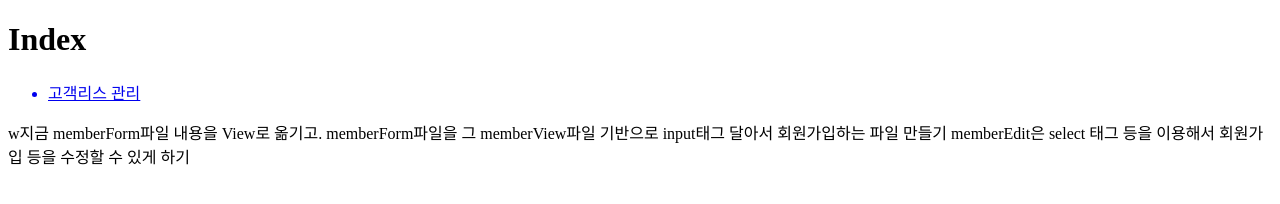
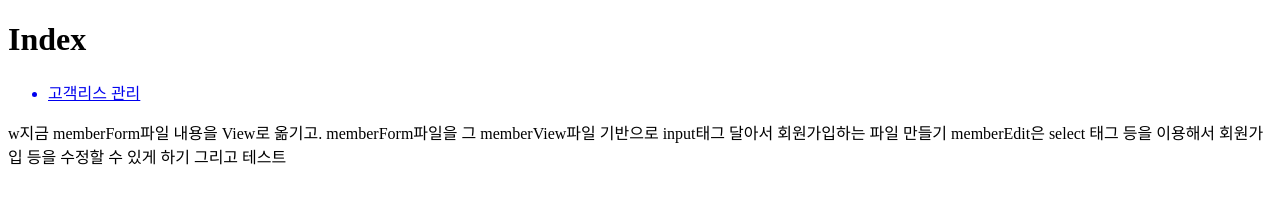
Before and after one commit to YuHungJune/prj_11, a plain HTML site: page public/apple/member/memberView.html in a window 1280 px wide. Drawn offline with Linux system fonts and the light colour scheme.

Commit message:
ㅅㄷㄴㅅ

```diff
--- a/public/apple/member/memberView.html
+++ b/public/apple/member/memberView.html
@@ -15,5 +15,7 @@
 	memberForm파일을 그 memberView파일 기반으로 input태그 달아서 회원가입하는 파일 만들기
 	memberEdit은 select 태그 등을 이용해서 회원가입 등을 수정할 수 있게 하기
 
+그리고 테스트
+
 </body>
 </html>
```
